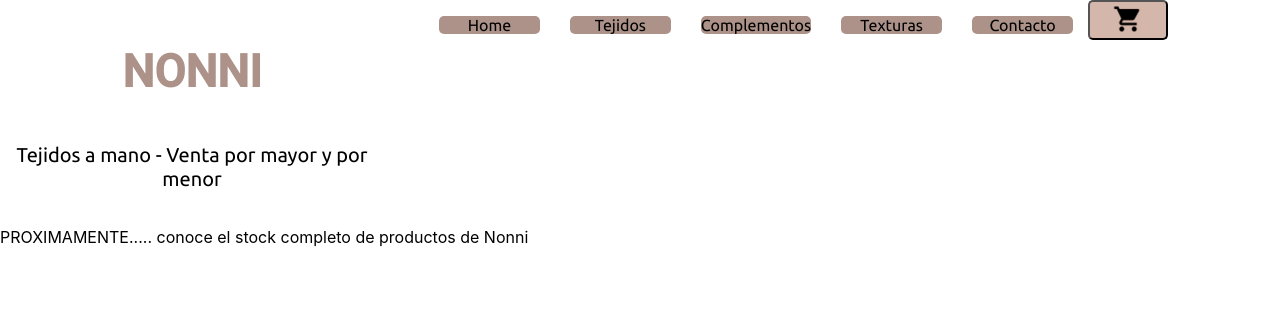
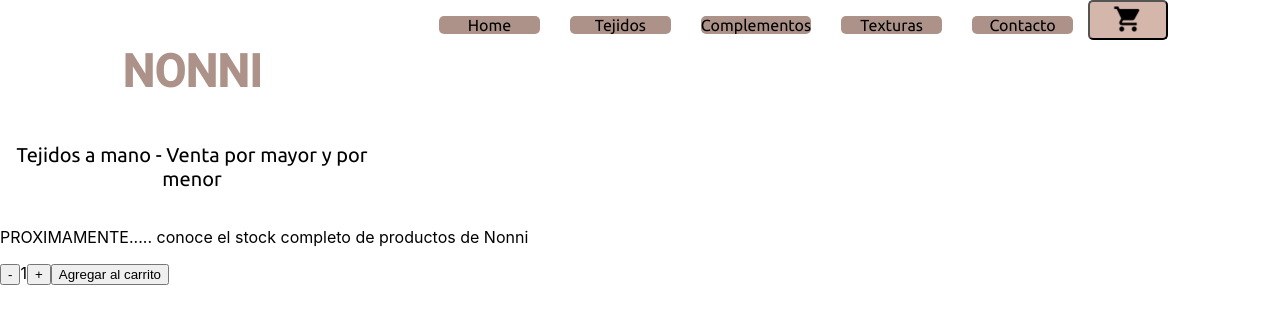
Before and after one commit to serresjuli/desafio1, a React (Create React App) app: page / in a window 1280 px wide. Shown: the top 324 px of the page. Built offline with nearby package versions, Linux system fonts and the light colour scheme.

Commit message:
contador con boton

```diff
--- a/src/components/ItemListContainer/ItemListContainer.js
+++ b/src/components/ItemListContainer/ItemListContainer.js
@@ -1,5 +1,14 @@
+import {ItemCount} from '../itemCount/itemCount'
+
 export const ItemListContainer =({greeting}) =>{
+    const stock = 15;
+    const initial = 1;
+    const onAdd = () =>{}
+
     return(
-    <p>{greeting}</p>
+        <section>
+            <p>{greeting}</p>
+            <ItemCount stock={15} initial={1} onAdd={onAdd}/>
+        </section>
     )
 }
--- /dev/null
+++ b/src/components/itemCount/itemCount.js
@@ -0,0 +1,31 @@
+import {useState} from 'react'
+
+export const ItemCount = ({stock, initial, onAdd}) =>{
+
+    const [contador, setContador] = useState(initial)
+    const [sumaStock, setSumaStock] = useState(stock)
+
+    const btnSuma = () => {
+        if (sumaStock> 1 && contador<sumaStock){
+            setContador ( contador + 1)
+        }
+    }
+
+    const btnResta = () => {
+        if (contador>1){
+            setContador (contador - 1)
+        }
+        else if (contador<= 1 ){
+            setContador (contador + 0)
+        }
+    }
+
+    return(
+        <div className='contadorBuy'>
+            <button onClick={btnResta}> - </button>
+            <span>{contador}</span>
+            <button onClick={btnSuma}> + </button>
+            <button className='btnSumarCarrito' onClick={onAdd} disabled={false}> Agregar al carrito </button>
+        </div>
+    )
+}
```
